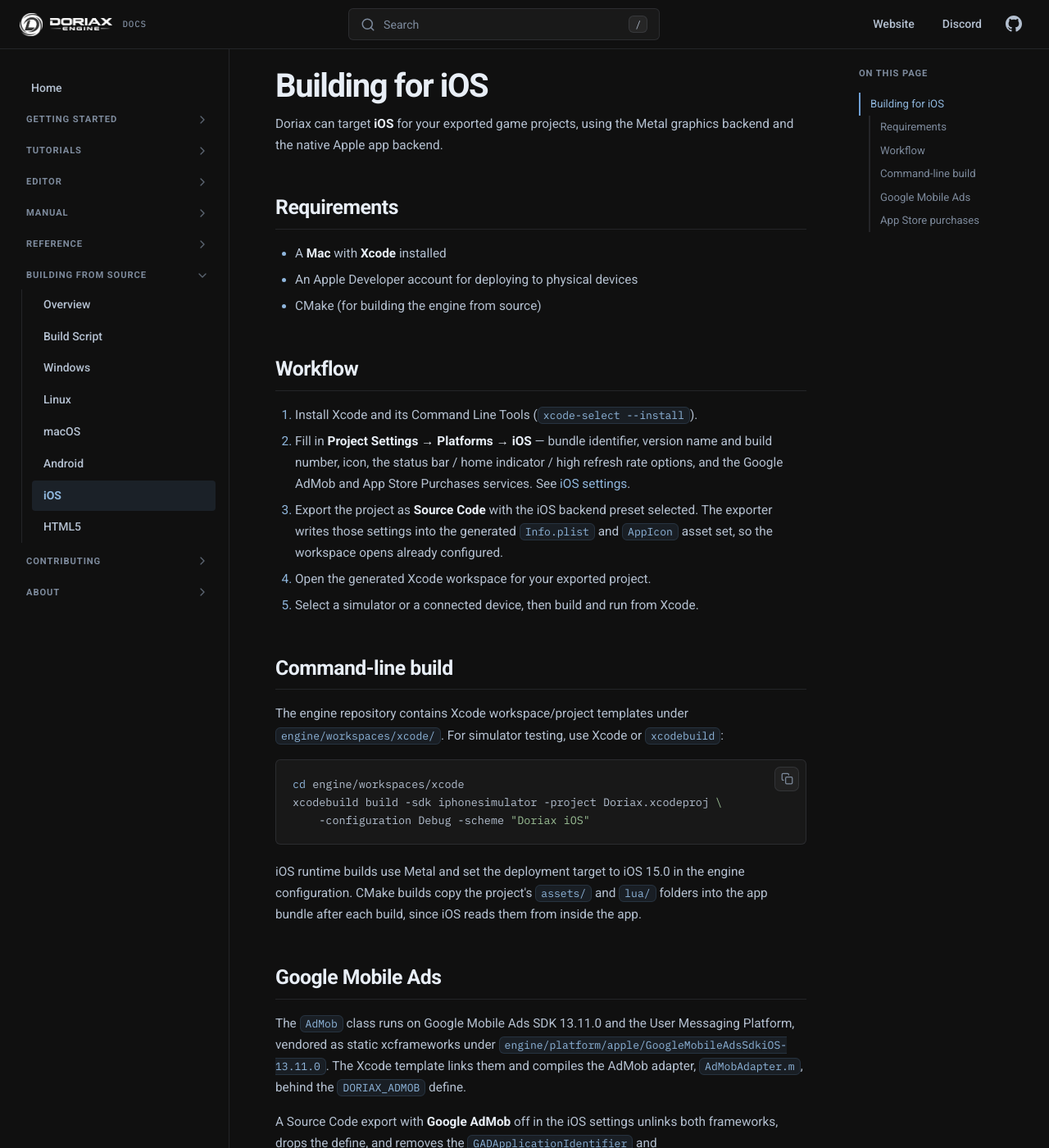
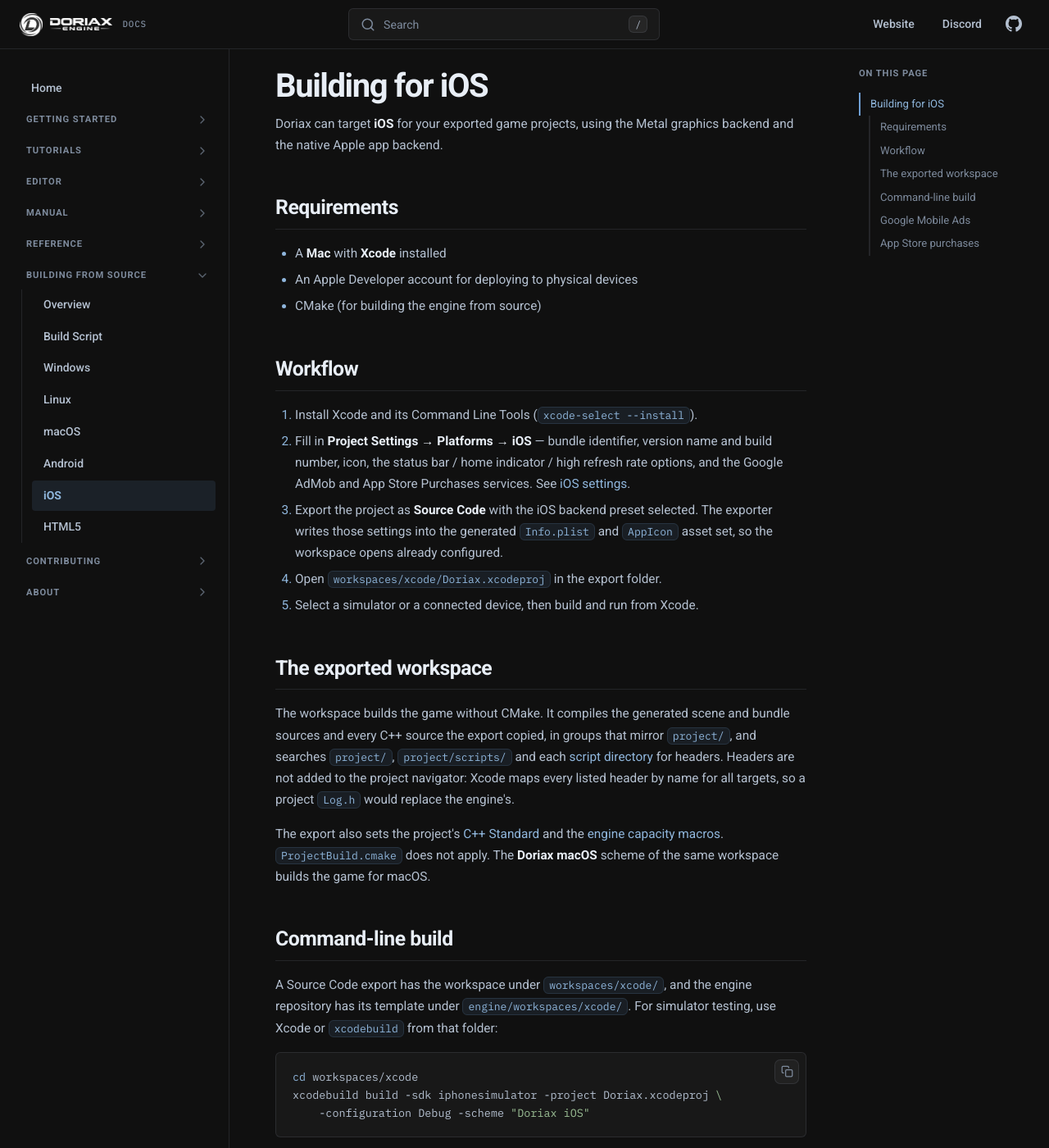
Before and after one commit to doriaxengine/doriax-docs, an MkDocs documentation site: the page built from docs/building/ios.md, in a window 1280 px wide and 1400 px high. Shown: the whole window at 82% size. Built offline with MkDocs 1.6.1, drawn with Linux system fonts in a browser that asks for light colours; comment, search, counter and statistics services are not loaded.

Commit message:
Doc the exported Xcode workspace building the game

````diff
--- a/docs/building/ios.md
+++ b/docs/building/ios.md
@@ -23,16 +23,31 @@ backend and the native Apple app backend.
 3. Export the project as **Source Code** with the iOS backend preset selected. The
    exporter writes those settings into the generated `Info.plist` and `AppIcon` asset
    set, so the workspace opens already configured.
-4. Open the generated Xcode workspace for your exported project.
+4. Open `workspaces/xcode/Doriax.xcodeproj` in the export folder.
 5. Select a simulator or a connected device, then build and run from Xcode.
+
+## The exported workspace
+
+The workspace builds the game without CMake. It compiles the generated scene and bundle
+sources and every C++ source the export copied, in groups that mirror `project/`, and
+searches `project/`, `project/scripts/` and each
+[script directory](../manual/cpp-build-setup.md#script-directories) for headers. Headers
+are not added to the project navigator: Xcode maps every listed header by name for all
+targets, so a project `Log.h` would replace the engine's.
+
+The export also sets the project's [C++ Standard](../editor/project-settings.md#build)
+and the [engine capacity macros](../reference/build-options.md#engine-capacity-macros).
+[`ProjectBuild.cmake`](../manual/cpp-build-setup.md#customizing-the-build) does not
+apply. The **Doriax macOS** scheme of the same workspace builds the game for macOS.
 
 ## Command-line build
 
-The engine repository contains Xcode workspace/project templates under
-`engine/workspaces/xcode/`. For simulator testing, use Xcode or `xcodebuild`:
+A Source Code export has the workspace under `workspaces/xcode/`, and the engine
+repository has its template under `engine/workspaces/xcode/`. For simulator testing, use
+Xcode or `xcodebuild` from that folder:
 
 ```bash
-cd engine/workspaces/xcode
+cd workspaces/xcode
 xcodebuild build -sdk iphonesimulator -project Doriax.xcodeproj \
     -configuration Debug -scheme "Doriax iOS"
 ```
````
Also changed, not shown: docs/manual/cpp-build-setup.md (+7 -1 lines), docs/reference/build-options.md (+8 -6 lines).
